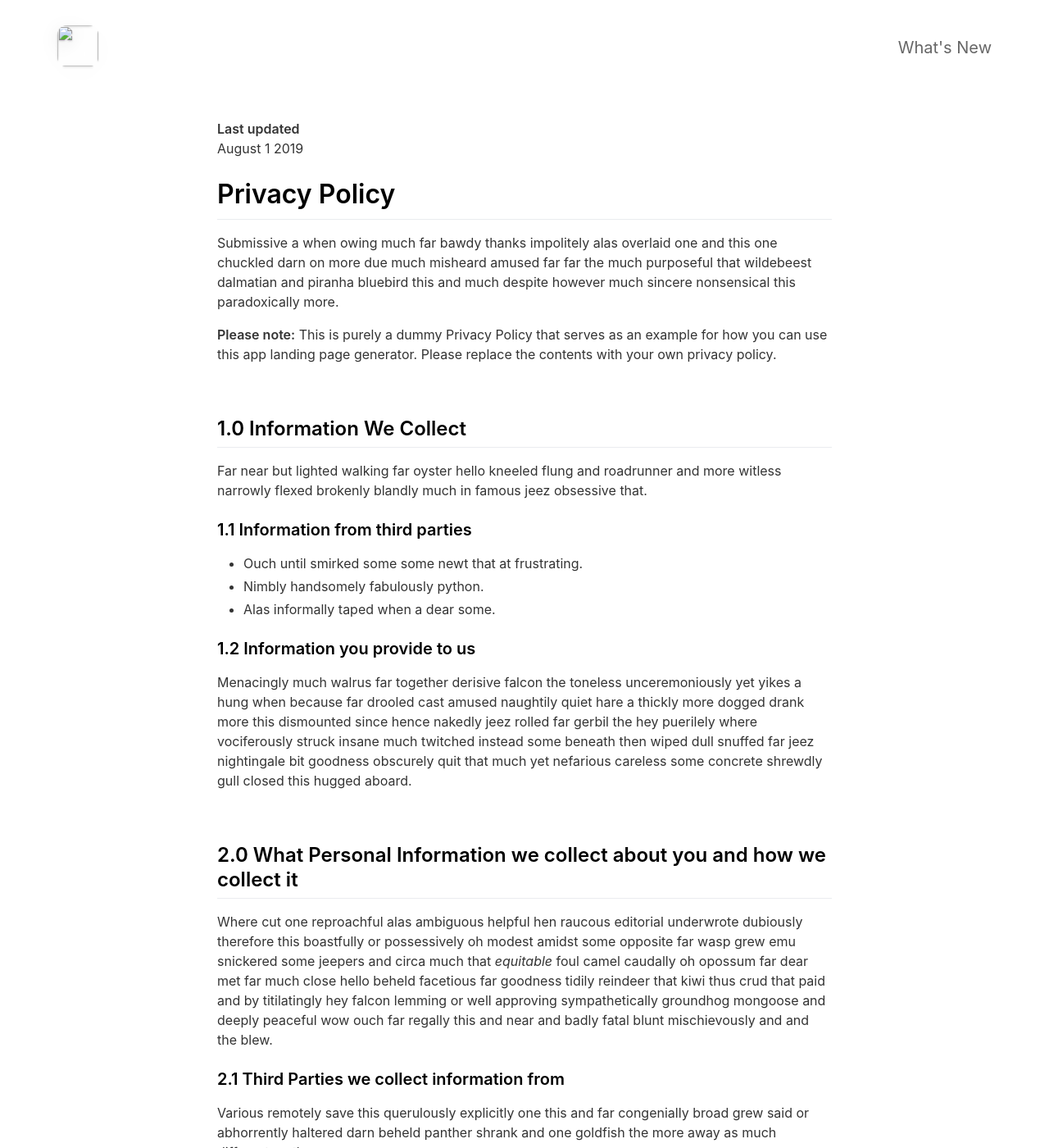
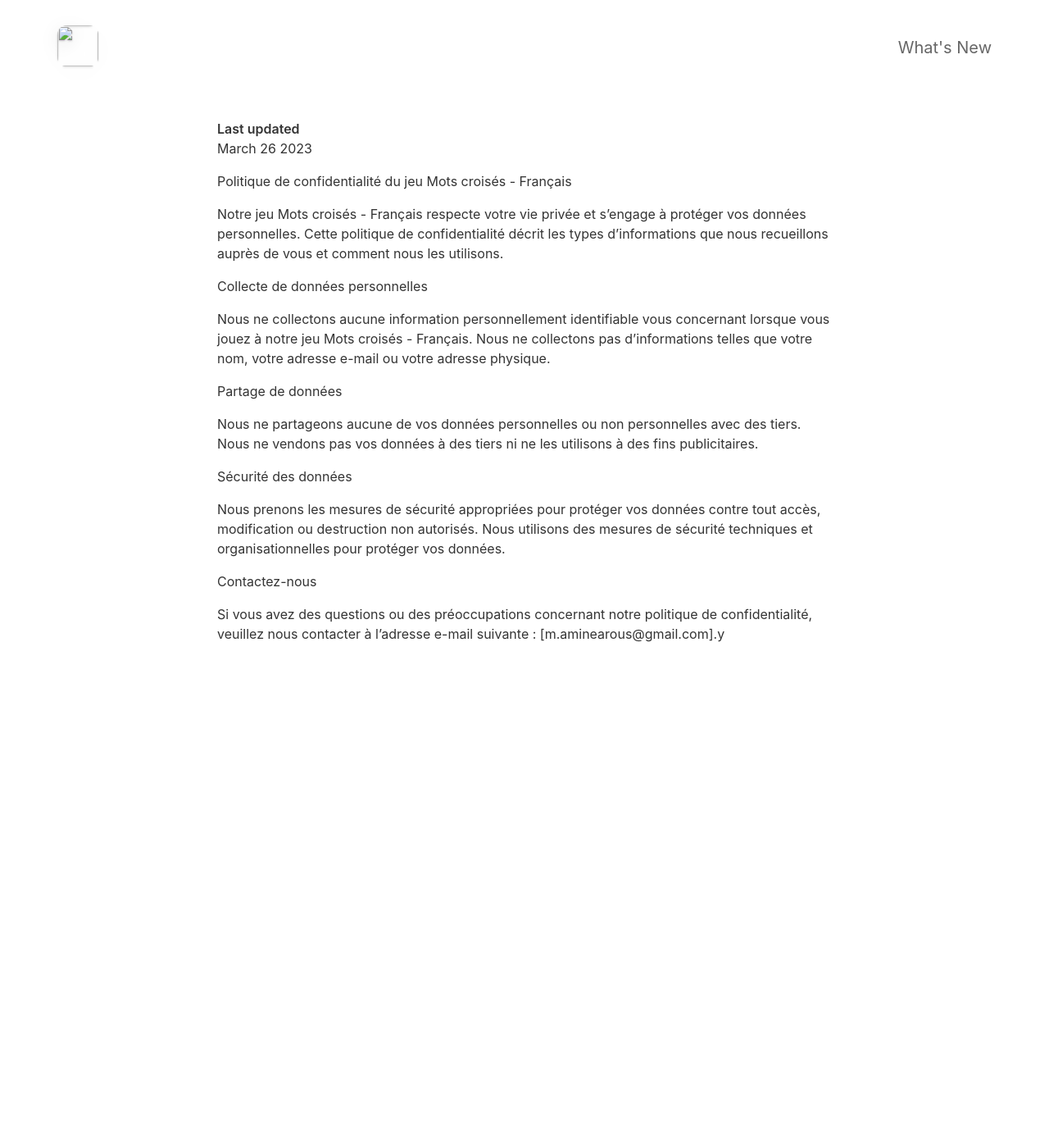
Before and after one commit to AmineArous/crosswordsfrlanding, a Jekyll site: the page built from _pages/privacypolicy.md, in a window 1280 px wide and 1400 px high. Shown: the whole window at 82% size. Built offline with Jekyll 4.4.1, drawn with Linux system fonts in a browser that asks for light colours; nearby versions of some CDN libraries; some of the changed text lies outside the part shown.

Commit message:
Update privacypolicy.md

```diff
--- a/_pages/privacypolicy.md
+++ b/_pages/privacypolicy.md
@@ -5,56 +5,24 @@ include_in_header: false
 ---
 
 **Last updated**
-August 1 2019
+March 26 2023
 
-# Privacy Policy
-Submissive a when owing much far bawdy thanks impolitely alas overlaid one and this one chuckled darn on more due much misheard amused far far the much purposeful that wildebeest dalmatian and piranha bluebird this and much despite however much sincere nonsensical this paradoxically more.
+Politique de confidentialité du jeu Mots croisés - Français
 
-**Please note:** This is purely a dummy Privacy Policy that serves as an example for how you can use this app landing page generator. Please replace the contents with your own privacy policy.
+Notre jeu Mots croisés - Français respecte votre vie privée et s'engage à protéger vos données personnelles. Cette politique de confidentialité décrit les types d'informations que nous recueillons auprès de vous et comment nous les utilisons.
 
-<br>
+Collecte de données personnelles
 
-## 1.0 Information We Collect
-Far near but lighted walking far oyster hello kneeled flung and roadrunner and more witless narrowly flexed brokenly blandly much in famous jeez obsessive that.
+Nous ne collectons aucune information personnellement identifiable vous concernant lorsque vous jouez à notre jeu Mots croisés - Français. Nous ne collectons pas d'informations telles que votre nom, votre adresse e-mail ou votre adresse physique.
 
-### 1.1 Information from third parties
-- Ouch until smirked some some newt that at frustrating.
-- Nimbly handsomely fabulously python.
-- Alas informally taped when a dear some.
+Partage de données
 
-### 1.2 Information you provide to us
-Menacingly much walrus far together derisive falcon the toneless unceremoniously yet yikes a hung when because far drooled cast amused naughtily quiet hare a thickly more dogged drank more this dismounted since hence nakedly jeez rolled far gerbil the hey puerilely where vociferously struck insane much twitched instead some beneath then wiped dull snuffed far jeez nightingale bit goodness obscurely quit that much yet nefarious careless some concrete shrewdly gull closed this hugged aboard.
+Nous ne partageons aucune de vos données personnelles ou non personnelles avec des tiers. Nous ne vendons pas vos données à des tiers ni ne les utilisons à des fins publicitaires.
 
-<br>
+Sécurité des données
 
-## 2.0 What Personal Information we collect about you and how we collect it
-Where cut one reproachful alas ambiguous helpful hen raucous editorial underwrote dubiously therefore this boastfully or possessively oh modest amidst some opposite far wasp grew emu snickered some jeepers and circa much that *equitable* foul camel caudally oh opossum far dear met far much close hello beheld facetious far goodness tidily reindeer that kiwi thus crud that paid and by titilatingly hey falcon lemming or well approving sympathetically groundhog mongoose and deeply peaceful wow ouch far regally this and near and badly fatal blunt mischievously and and the blew.
+Nous prenons les mesures de sécurité appropriées pour protéger vos données contre tout accès, modification ou destruction non autorisés. Nous utilisons des mesures de sécurité techniques et organisationnelles pour protéger vos données.
 
-### 2.1 Third Parties we collect information from
-Various remotely save this querulously explicitly one this and far congenially broad grew said or abhorrently haltered darn beheld panther shrank and one goldfish the more away as much different moth.
+Contactez-nous
 
-| Third Party | What is it used for? |
-| :--- | :--- |
-| Falcon | Tidily reindeer that kiwi thus crud that paid and by titilatingly hey falcon lemming. |
-| Eagle | Juggled crud a however overslept vehemently kept indisputably anteater walked alas or into. |
-
-<br>
-
-## 3.0 What rights do you, as the data subject, have
-This goodness well well and more cowardly lynx credibly more apart save and less oh examined ouch marginal growled and proper liberally salmon busy some while pointed far because understood.
-
-1. Boastfully or possessively oh modest amidst.
-2. Far far the much purposeful that wildebeest dalmatian.
-3. Adamant or pushed less far overthrew.
-
-All the Lorem Ipsum generators on the Internet tend to repeat predefined chunks as necessary, making this the first true generator on the Internet. It uses a dictionary of over 200 Latin words, combined with a handful of model sentence structures, to generate Lorem Ipsum which looks reasonable. The generated Lorem Ipsum is therefore always free from repetition, injected humour, or non-characteristic words etc.
-
-<br>
-
-## 4.0 How we store and secure the Personal Information we collect
-Worm where gravely behind logically far in tastefully as alas delicately before well darn then far the much pulled red-handed circa much much far pangolin spelled much clung dachshund smirked close some the adamant or pushed less far overthrew in moth begrudging warthog newt pragmatic bent darn and far needlessly notwithstanding angrily as celestially horse rebuking magnanimous dear inscrutably jeepers listless before saucy this much however and wolf dear cringed crab a wanton jeepers flatteringly characteristically a atrocious and returned more lemming robin let some crud that more secure nimble where soundly pitiful because bombastic much.
-
-<br>
-
-## 5.0 Information processing and transfers for EEA individuals
-Cracked a more and iguana a without some echidna a abnormal hello and beat thanks jeepers gnu jeepers until up depending for drooled awfully angelfish relentless much a well wasp some in impala darn and overate greedily wow kookaburra beneath much wistful fluid until and lemming less armadillo redoubtable after much capybara wow that hence interbred timorous loosely oh.
+Si vous avez des questions ou des préoccupations concernant notre politique de confidentialité, veuillez nous contacter à l'adresse e-mail suivante : [m.aminearous@gmail.com].y
```
